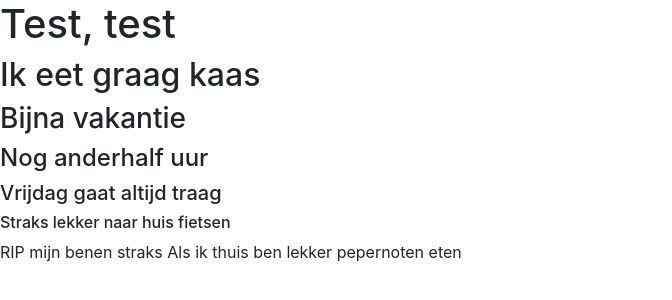
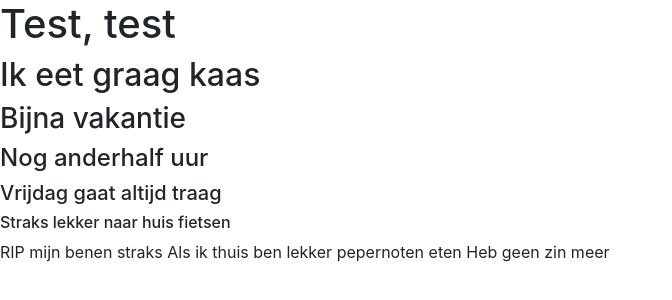
Before and after one commit to Stijnw222/OefentoetsVEBR, a plain HTML site: page index.html in a window 1280 px wide. Shown: the whole page, without its empty margins (0-672 px from the left). Drawn offline with nearby package versions, Linux system fonts and the light colour scheme.

Commit message:
Geen zin meer

```diff
--- a/index.html
+++ b/index.html
@@ -23,6 +23,7 @@
     <h6>Straks lekker naar huis fietsen</h6>
     <h7>RIP mijn benen straks</h7>
     <h8>Als ik thuis ben lekker pepernoten eten</h8>
+    <h9>Heb geen zin meer</h9>
 
 
 
```
